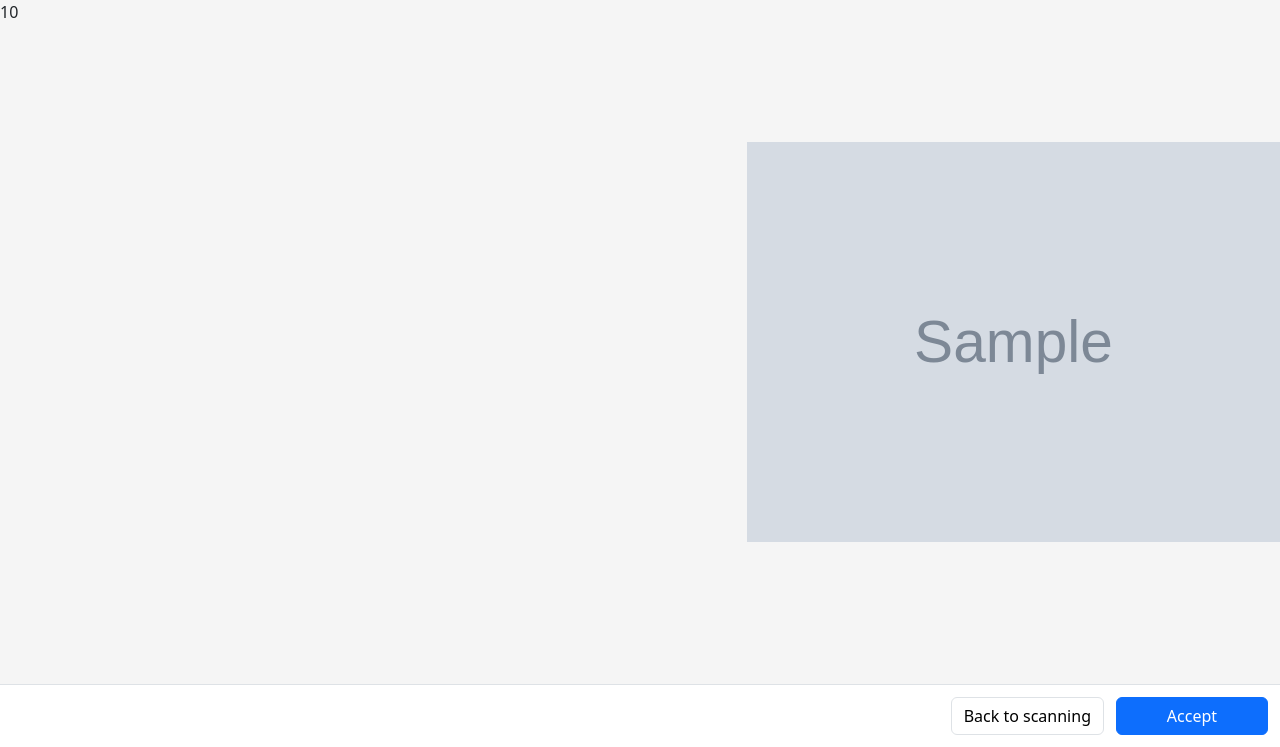
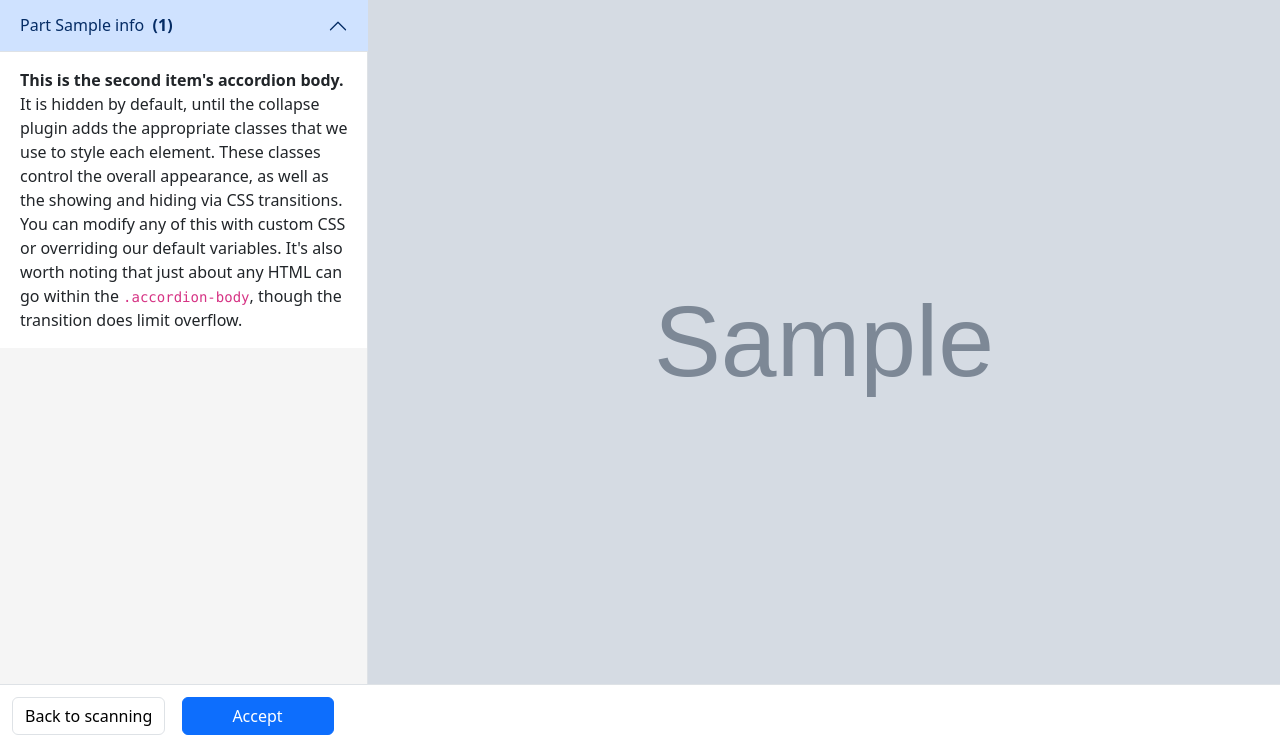
Before and after one commit to r4nd0lph-c/mospolytech_reshuffle, a Django app: template reshuffle/main/templates/main/score.html in a window 1280 px wide. Shown: the part 53-800 px from the top of the page. Run offline with Django 5.2, Linux system fonts and the light colour scheme; tables that the repository leaves empty hold one stand-in row (values such as "Sample post"); the template is opened without the code that fills it: values that come from a table or form of the project are taken from there, most other values are stand-ins (such as "Sample title", 1, 10 or a date in 2020); grey boxes marked "Sample" are stand-in pictures; some libraries are stand-ins or nearby versions.

Commit message:
changed structure of score.html & added accordions

```diff
--- a/reshuffle/main/templates/main/score.html
+++ b/reshuffle/main/templates/main/score.html
@@ -31,24 +31,44 @@
     <!-- main START -->
     <main class="content">
         <div class="row" style="margin: 0; padding: 0;">
-            <div id="frame_panel" class="col-lg-7" style="margin: 0; padding: 0; z-index: 1; background: var(--light);">
-                {{ score_result }}
+            <div id="frame_panel" class="col-xl" style="margin: 0; padding: 0; overflow-y: auto;">
+                <div class="accordion accordion-flush" id="accordion_panel">
+                    {% for part in score_result.variant.parts %}
+                        <div class="accordion-item">
+                            <h2 class="accordion-header">
+                                <button class="accordion-button" type="button" data-bs-toggle="collapse"
+                                        data-bs-target="#panel_collapse_{{ forloop.counter }}" aria-expanded="true"
+                                        aria-controls="panel_collapse_{{ forloop.counter }}">
+                                    {% trans "Part" %} {{ part.info.title }}
+                                    &nbsp;
+                                    <b>({{ part.info.task_count }})</b>
+                                </button>
+                            </h2>
+                            <div id="panel_collapse_{{ forloop.counter }}" class="accordion-collapse collapse show">
+                                <div class="accordion-body">
+                                    <strong>This is the second item's accordion body.</strong> It is hidden by default,
+                                    until the collapse plugin adds the appropriate classes that we use to style each
+                                    element. These classes control the overall appearance, as well as the showing and
+                                    hiding
+                                    via CSS transitions. You can modify any of this with custom CSS or overriding our
+                                    default variables. It's also worth noting that just about any HTML can go within the
+                                    <code>.accordion-body</code>, though the transition does limit overflow.
                                 </div>
-            <div id="frame_image" class="col-lg-5"
-                 style="margin: 0; padding: 0; display: flex; align-items: flex-end;">
-                <img id="img_threshold" src="{{ img_threshold_url }}" alt="threshold image">
+                            </div>
+                        </div>
+                    {% endfor %}
+                </div>
+            </div>
+            <div id="frame_image" class="col-xl-auto"
+                 style="margin: 0; padding: 0; outline: 1px solid var(--bs-border-color);">
+                <img id="scanned_image" src="{{ img_threshold_url }}" alt="threshold scanned image">
             </div>
         </div>
     </main>
     <!-- main END -->
 
     <!--footer START -->
-    <footer style="margin: 0; padding: 0; background: white; border-top: 1px solid var(--bs-border-color);">
-        <div class="row" style="margin: 0; padding: 0;">
-            <div class="col-lg-7" style="margin: 0; padding: 0;">
-
-            </div>
-            <div class="col-lg-5" style="margin: 0; padding: 12px; display: flex; justify-content: flex-end;">
+    <footer style="margin: 0; padding: 12px; background: white; border-top: 1px solid var(--bs-border-color);">
         <a class="btn btn-light" style="min-width: 152px; margin-right: 12px;"
            href="{% url 'capture' prefix=prefix %}">
             {% trans "Back to scanning" %}
@@ -56,8 +76,6 @@
         <button class="btn btn-primary" style="min-width: 152px;">
             {% trans "Accept" %}
         </button>
-            </div>
-        </div>
     </footer>
     <!--footer END -->
 {% endblock %}
@@ -72,29 +90,20 @@
         let footer = document.querySelector("footer");
         let frame_panel = document.getElementById("frame_panel");
         let frame_image = document.getElementById("frame_image");
-        let img_threshold = document.getElementById("img_threshold");
+        let image = document.getElementById("scanned_image");
 
         // calculate elements' size
         function calc_sizes() {
             let w = window.innerWidth;
             let h = window.innerHeight;
-            if (w >= 992) {
+            if (w >= 1200) {
                 frame_panel.style.height = `${h - header.offsetHeight - footer.offsetHeight}px`;
-                if (h - header.offsetHeight - footer.offsetHeight >= w * 5 / 12) {
-                    frame_image.style.justifyContent = "space-around";
-                    frame_image.style.flexDirection = "column";
-                    img_threshold.style.width = `${w * 5 / 12}px`;
-                    img_threshold.style.height = "auto";
+                image.style.height = `${h - header.offsetHeight - footer.offsetHeight}px`;
+                image.style.width = "auto";
             } else {
-                    frame_image.style.justifyContent = "flex-end";
-                    frame_image.style.flexDirection = "row";
-                    img_threshold.style.height = `${h - header.offsetHeight - footer.offsetHeight}px`;
-                    img_threshold.style.width = "auto";
-                }
-            } else {
-                frame_panel.style.height = `${h - header.offsetHeight}px`;
-                img_threshold.style.width = `${w}px`;
-                img_threshold.style.height = "auto";
+                frame_panel.style.height = "auto";
+                image.style.width = `${header.offsetWidth}px`;
+                image.style.height = "auto";
             }
         }
 
--- a/reshuffle/main/templates/main/verification_child.html
+++ b/reshuffle/main/templates/main/verification_child.html
@@ -24,14 +24,14 @@
                         <div class="accordion-item">
                             <h2 class="accordion-header">
                                 <button class="accordion-button" type="button" data-bs-toggle="collapse"
-                                        data-bs-target="#collapseOne" aria-expanded="true"
-                                        aria-controls="collapseOne">
+                                        data-bs-target="#stats_collapse_one" aria-expanded="true"
+                                        aria-controls="stats_collapse_one">
                                     {% trans "Unverified works" %}
                                     &nbsp;
                                     <b>({{ unverified_count }})</b>
                                 </button>
                             </h2>
-                            <div id="collapseOne" class="accordion-collapse collapse show"
+                            <div id="stats_collapse_one" class="accordion-collapse collapse show"
                                  data-bs-parent="#stats_accordion">
                                 <div class="accordion-body">
                                     {% if unverified_table_body %}
@@ -68,14 +68,14 @@
                         <div class="accordion-item">
                             <h2 class="accordion-header">
                                 <button class="accordion-button collapsed" type="button"
-                                        data-bs-toggle="collapse" data-bs-target="#collapseTwo"
-                                        aria-expanded="false" aria-controls="collapseTwo">
+                                        data-bs-toggle="collapse" data-bs-target="#stats_collapse_two"
+                                        aria-expanded="false" aria-controls="stats_collapse_two">
                                     {% trans "Verified works" %}
                                     &nbsp;
                                     <b>({{ verified_count }})</b>
                                 </button>
                             </h2>
-                            <div id="collapseTwo" class="accordion-collapse collapse"
+                            <div id="stats_collapse_two" class="accordion-collapse collapse"
                                  data-bs-parent="#stats_accordion">
                                 <div class="accordion-body">
                                     {% if verified_table_body %}
```
Lines whose indentation alone changed are shown as unchanged.
